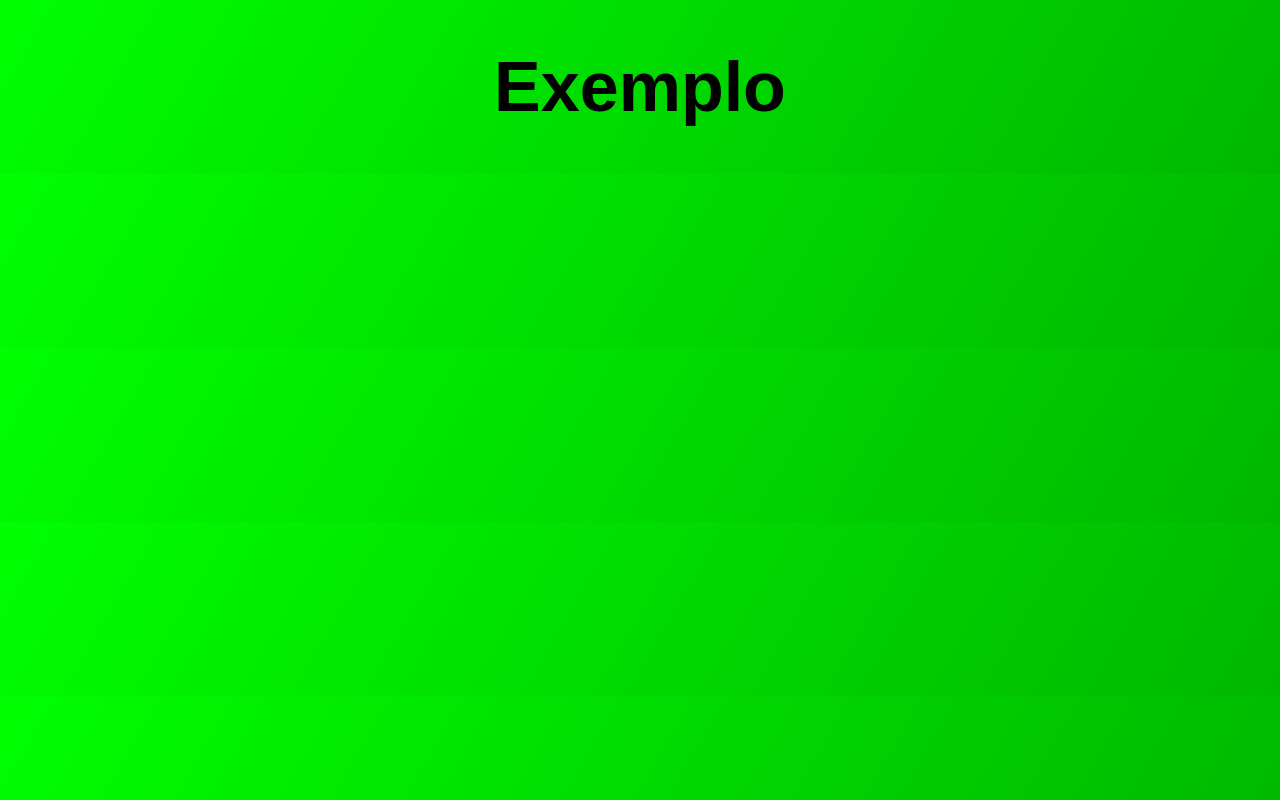
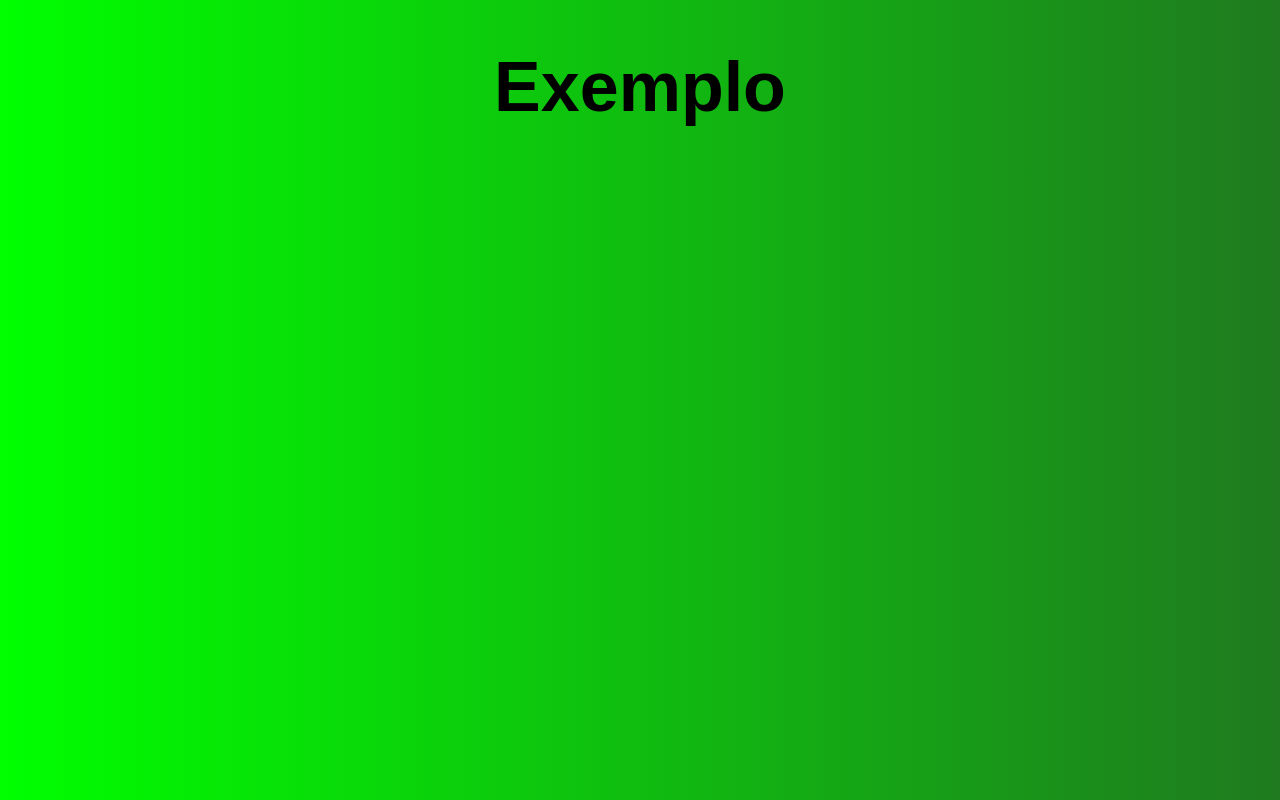
Before and after one commit to ErickAnthonyNovaes/Apresentacao, a plain HTML site: page index.html in a window 1280 px wide. Drawn offline with Linux system fonts and the light colour scheme.

Commit message:
Update index.html

```diff
--- a/index.html
+++ b/index.html
@@ -5,7 +5,7 @@
 </head>
 <style>
  body {
-  background: linear-gradient(120deg, #00ff00, #00b700);
+  background: linear-gradient(90deg, #00ff00, #1f7a1f);
  }
  .titulo {
   font-family: "Arial";
```
